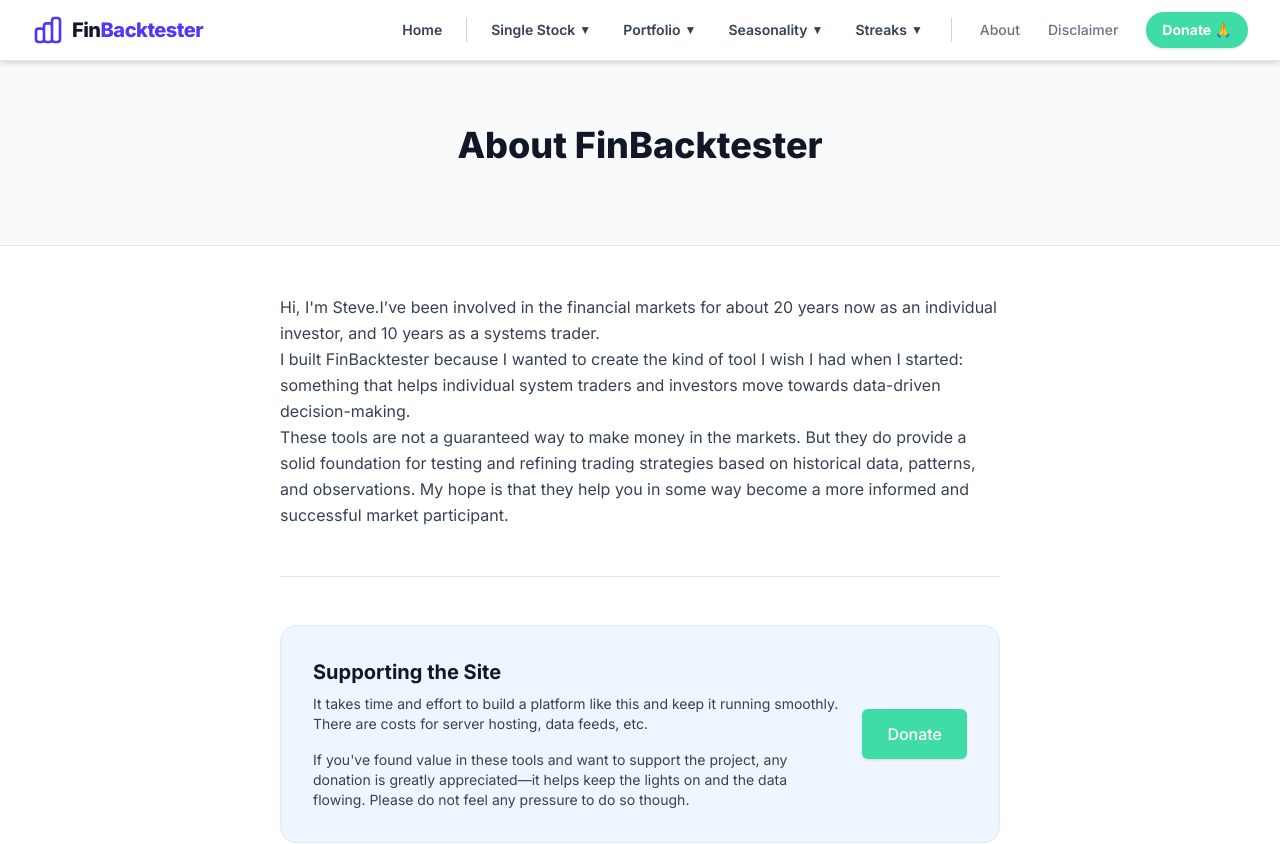
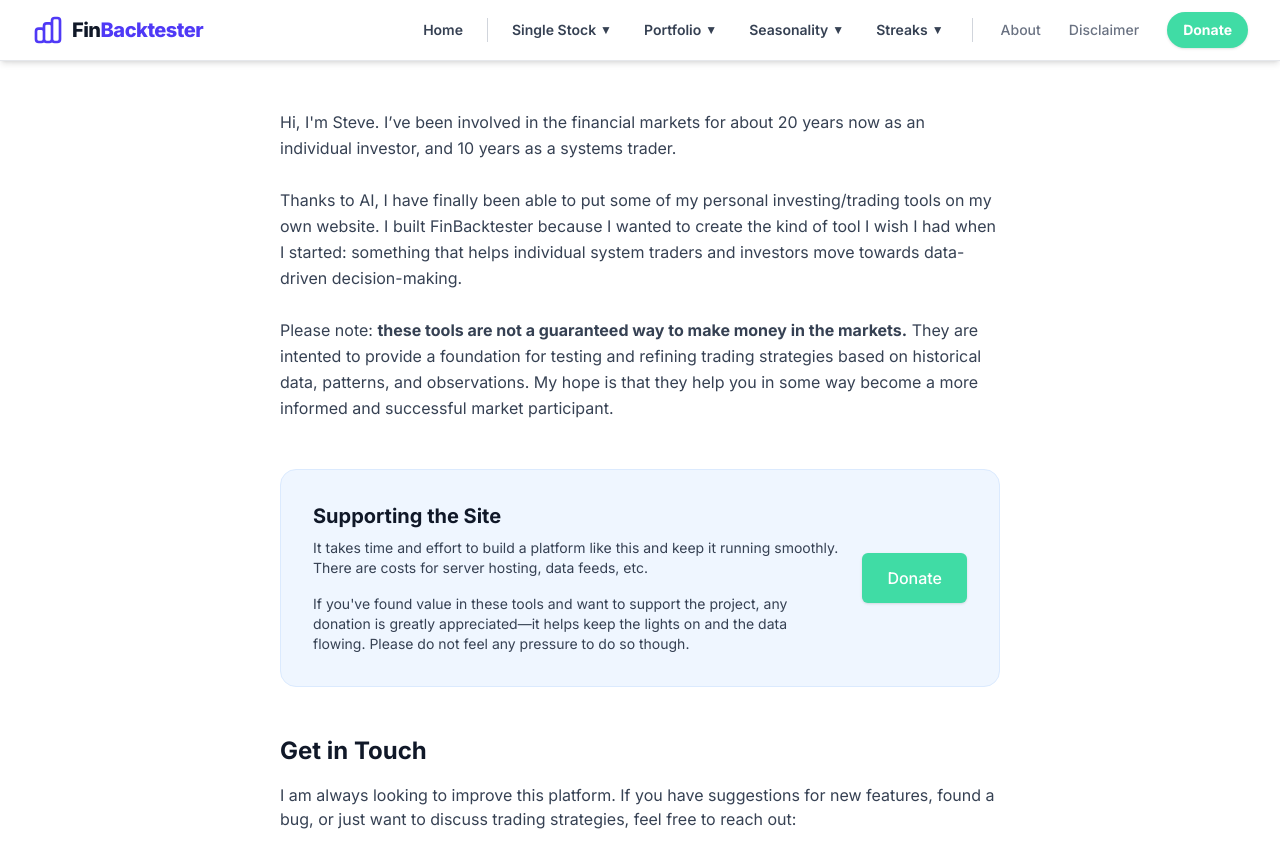
Before and after one commit to stephenmcmahon83/backtester, a Next.js app: page /about in a window 1280 px wide. Shown: the top 844 px of the page. Built offline with nearby package versions, Linux system fonts and the light colour scheme.

Commit message:
Added About Page

```diff
--- a/app/about/page.tsx
+++ b/app/about/page.tsx
@@ -3,35 +3,24 @@ import React from 'react';
 export default function AboutPage() {
   return (
     <div className="min-h-screen bg-white">
-      {/* Hero Section */}
-      <div className="bg-gray-50 border-b border-gray-200">
-        <div className="max-w-3xl mx-auto px-6 py-16 text-center">
-          <h1 className="text-4xl font-extrabold text-gray-900 mb-4">
-            About FinBacktester
-          </h1>
-        </div>
-      </div>
-
       {/* Main Content */}
       <div className="max-w-3xl mx-auto px-6 py-12 space-y-12">
 
         {/* The Personal Note */}
         <section className="prose prose-lg text-gray-700 leading-relaxed">
           <p>
-            Hi, I'm Steve.I’ve been involved in the financial markets for about 20 years now as an individual investor, and 10 years as a systems trader.
+            Hi, I'm Steve. I’ve been involved in the financial markets for about 20 years now as an individual investor, and 10 years as a systems trader.
           </p>
+          <br></br>
           <p>
-            I built FinBacktester because I wanted to create the kind of tool I wish I had when I started:
+            Thanks to AI, I have finally been able to put some of my personal investing/trading tools on my own website. I built FinBacktester because I wanted to create the kind of tool I wish I had when I started:
             something that helps individual system traders and investors move towards data-driven decision-making.
           </p>
+          <br></br>
           <p>
-            These tools are not a guaranteed way to make money in the markets. But they do provide a solid foundation for testing and refining trading strategies based on historical data, patterns, and observations. My hope is that they help you in some way become a more informed and successful market participant.
+            Please note: <b>these tools are not a guaranteed way to make money in the markets.</b> They are intented to provide a foundation for testing and refining trading strategies based on historical data, patterns, and observations. My hope is that they help you in some way become a more informed and successful market participant.
           </p>
         </section>
-
-        {/* Divider */}
-        <hr className="border-gray-200" />
-
         {/* The "Support the Project" Section */}
         <section className="bg-blue-50 rounded-2xl p-8 border border-blue-100">
           <div className="flex flex-col md:flex-row items-start md:items-center gap-6">
@@ -64,7 +53,7 @@ export default function AboutPage() {
           <h2 className="text-2xl font-bold text-gray-900 mb-4">Get in Touch</h2>
           <p className="text-gray-700 mb-6">
             I am always looking to improve this platform. If you have suggestions for new features,
-            found a bug, or just want to discuss trading strategies, feel free to reach out.
+            found a bug, or just want to discuss trading strategies, feel free to reach out:
           </p>
 
           <div className="flex items-center gap-3 p-4 bg-gray-50 rounded-lg border border-gray-200 w-fit">
--- a/app/disclaimer/page.tsx
+++ b/app/disclaimer/page.tsx
@@ -53,7 +53,7 @@ export default function DisclaimerPage() {
             investment. Past performance is not a guarantee of future performance. You are solely
             responsible for your own investment decisions and any resulting financial losses.
           </p>
-
+          <br></br>
           <p>
             We strongly advise you to consult with a qualified financial professional before making
             any investment decisions. By using FinBacktester, you agree to hold its owners, affiliates,
--- a/components/Navbar.tsx
+++ b/components/Navbar.tsx
@@ -100,7 +100,7 @@ export default function Navbar() {
               rel="noopener noreferrer"
               className="ml-2 bg-[#40DCA5] hover:bg-[#35b88a] text-white px-4 py-2 rounded-full text-sm font-bold shadow-sm transition-all transform hover:scale-105 flex items-center gap-1"
             >
-              Donate 🙏
+              Donate
             </a>
           </div>
 
```
